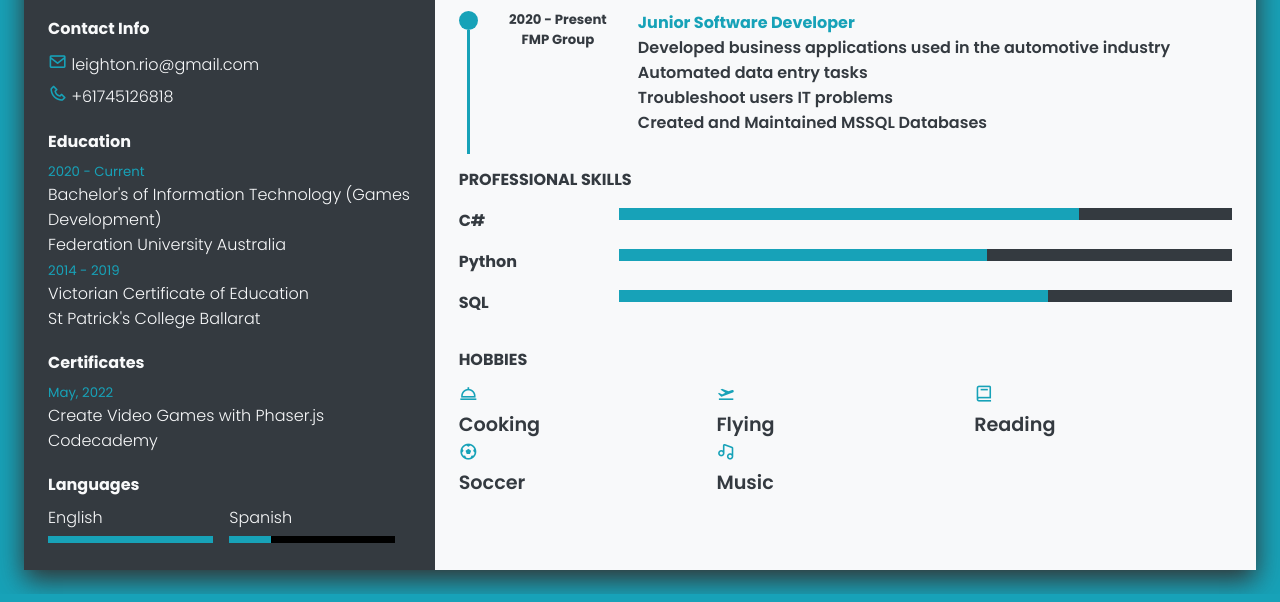
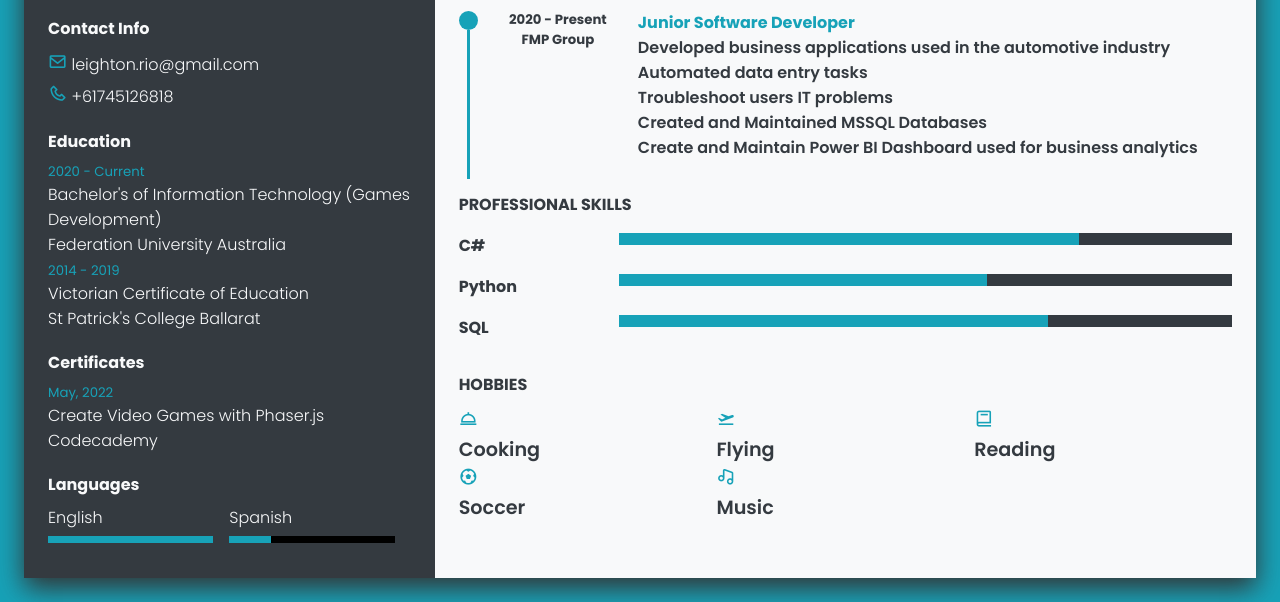
Before and after one commit to llauton123/llauton123.github.io, a plain HTML site: page index.html in a window 1280 px wide. Shown: the part 325-927 px from the top of the page. Drawn offline with nearby package versions, Linux system fonts and the light colour scheme.

Commit message:
Update index.html

```diff
--- a/index.html
+++ b/index.html
@@ -143,6 +143,7 @@
                             <p>Automated data entry tasks</p>
                             <p>Troubleshoot users IT problems</p>
                             <p>Created and Maintained MSSQL Databases</p>
+                            <p>Create and Maintain Power BI Dashboard used for business analytics</p>
                         </div>
                     </div>
                 </div>
```
